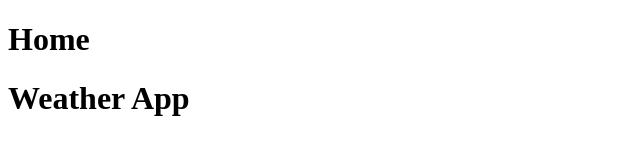
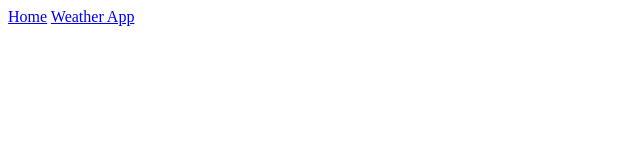
Before and after one commit to rsloop99/rsloop99.github.io, a plain HTML site: page Projects.html in a window 1280 px wide. Shown: the whole page, without its empty margins (0-640 px from the left). Drawn offline with Linux system fonts and the light colour scheme.

Commit message:
link change

```diff
--- a/Projects.html
+++ b/Projects.html
@@ -1,8 +1,8 @@
 <!DOCTYPE html>
 <html>
   <head>
-    <h1 href="index.html">Home</h1>
-    <h1 href="Weather.html">Weather App</h1>
+    <a href="index.html">Home</a>
+    <a href="Weather.html">Weather App</a>
   </head>
   <body></body>
 </html>
```
